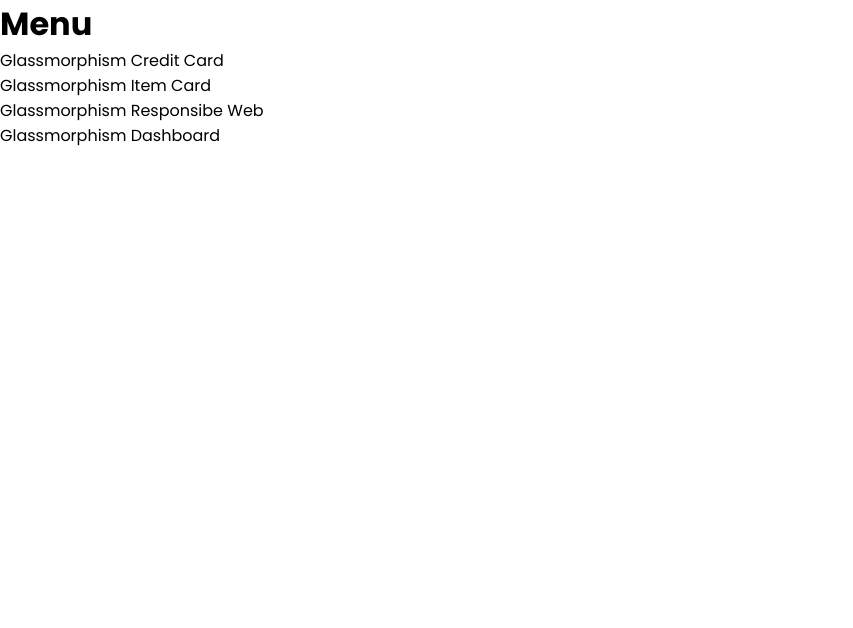
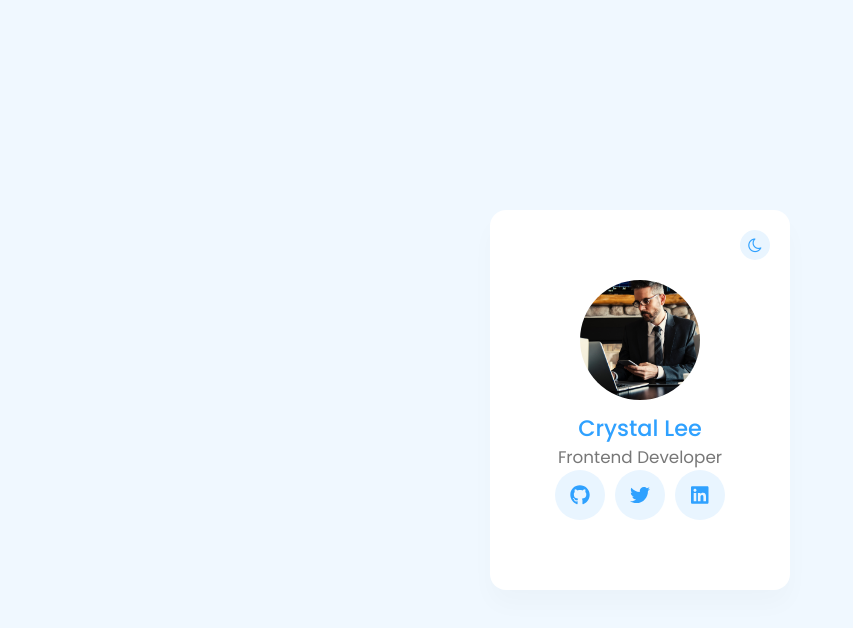
Before and after one commit to crystal1229d/css-workspace, a React app: page / in a window 1280 px wide. Shown: the top 628 px of the page, without its empty margins (0-853 px from the left). Built offline with nearby package versions, Linux system fonts and the light colour scheme.

Commit message:
consider adding light&dark mode

```diff
--- a/src/App.js
+++ b/src/App.js
@@ -1,6 +1,7 @@
 import { BrowserRouter, Route, Switch } from 'react-router-dom';
 import './App.css';
 import CreditCard from './credit_card/credit_card';
+import DarkLightMode from './dark_light_mode/dark_light_mode';
 import GlassDashboard from './glass_dashboard/glass_dashboard';
 import GlassWebsite from './glass_website/glass_website';
 import ItemCard from './item_card/item_card';
@@ -12,12 +13,14 @@ function App() {
       <BrowserRouter>
         <Switch>
             <Route exact path="/">
-                <MainMenu />
+                {/* <MainMenu /> */}
+                <DarkLightMode />
             </Route>
             <Route path="/card-glass-01"><CreditCard /></Route>
             <Route path="/card-glass-02"><ItemCard /></Route>
             <Route path="/website-glass-03"><GlassWebsite /></Route>
             <Route path="/dashboard-glass-04"><GlassDashboard /></Route>
+            <Route path="/dark-light-mode-05"><DarkLightMode /></Route>
         </Switch>
       </BrowserRouter>
     </>
--- /dev/null
+++ b/src/dark_light_mode/dark_light_mode.jsx
@@ -0,0 +1,32 @@
+import React, { useState } from 'react';
+import styles from './dark_light_mode.module.css';
+
+const DarkLightMode = () => {
+    const [mode, setMode] = useState('light');
+    const onChangeMode = e => {
+        setMode(mode === "light" ? "dark" : "light");
+    };
+
+    return (
+        <section className={`${styles.darklightmode}`}>
+        <div className={styles.card}>
+            <div className={styles.toggle} onClick={onChangeMode}></div>
+            <div className={styles.content}>
+                <div className={styles.imgText}>
+                    <div className={styles.imgBx}>
+                        <img src="../../images/worker.jpg" alt="profile image" />
+                    </div>
+                    <h3>Crystal Lee<br /><span>Frontend Developer</span></h3>
+                </div>
+                <ul className={styles.sci}>
+                    <li><a href="#"><i className={`fab fa-github ${styles.icon}`} aria-hidden="true"></i></a></li>
+                    <li><a href="#"><i className={`fab fa-twitter ${styles.icon}`} aria-hidden="true"></i></a></li>
+                    <li><a href="#"><i className={`fab fa-linkedin ${styles.icon}`} aria-hidden="true"></i></a></li>
+                </ul>
+            </div>
+        </div>
+    </section>
+    );
+};
+
+export default DarkLightMode;
--- /dev/null
+++ b/src/dark_light_mode/dark_light_mode.module.css
@@ -0,0 +1,129 @@
+@import url('https://fonts.googleapis.com/css?family=Poppins:300,400,500,600,700,800,900&display=swap');
+@import url("https://maxcdn.bootstrapcdn.com/font-awesome/4.7.0/css/font-awesome.min.css");
+
+* {
+    margin: 0;
+    padding: 0;
+    box-sizing: border-box;
+    font-family: 'Poppins', sans-serif;
+}
+section.darklightmode {
+    position: relative;
+    background: #f0f8ff;
+    min-height: 100vh;
+    display: flex;
+    justify-content: center;
+    align-items: center;
+}
+section.dark {
+    background: #24292d;
+}
+section .card {
+    position: relative;
+    width: 300px;
+    height: 380px;
+    background: #fff;
+    box-shadow: 0 15px 25px rgba(0,0,0,0.025);
+    border-radius: 16px;
+    display: flex;
+    justify-content: center;
+    align-items: center;
+}
+section .card .content,
+section .card .imgText {
+    display: flex;
+    justify-content: center;
+    align-items: center;
+    flex-direction: column;
+}
+section .card .imgText .imgBx {
+    position: relative;
+    width: 120px;
+    height: 120px;
+    overflow: hidden;
+    border-radius: 50%;
+    margin-bottom: 15px;
+}
+section .card .imgText .imgBx img {
+    position: absolute;
+    top: 0;
+    left: 0;
+    width: 100%;
+    height: 100%;
+    object-fit: cover;
+}
+section .card .imgText h3 {
+    font-weight: 500;
+    font-size: 1.4em;
+    line-height: 1.2em;
+    text-align: center;
+    color: #2fa1ff;
+}
+section .card .imgText h3 span{
+    font-weight: 400;
+    color: #777;
+    font-size: 0.75em;
+}
+section .card .sci {
+    display: flex;
+}
+section .card .sci li {
+    list-style: none;
+}
+section .card .sci li a {
+    position: relative;
+    width: 50px;
+    height: 50px;
+    background: #e9f5ff;
+    color: #2fa1ff;
+    margin: 0 5px;
+    display: flex;
+    justify-content: center;
+    align-items: center;
+    text-decoration: none;
+    border-radius: 50%;
+    font-size: 20px;
+    transition: 0.5s;
+}
+section .card .sci li a:hover {
+    color: #fff;
+}
+section .card .sci li a .icon{
+    position: relative;
+    z-index: 1000;
+}
+section .card .sci li a:before {
+    content: '';
+    position: absolute;
+    width: 100%;
+    height: 100%;
+    background: #2fa1ff;
+    border-radius: 50%;
+    transform: scale(0);
+    transition: 0.5s;
+}
+section .card .sci li a:hover:before {
+    transform: scale(1);
+}
+.toggle {
+    position: absolute;
+    top: 20px;
+    right: 20px;
+    background: #e9f5ff;
+    width: 30px;
+    height: 30px;
+    border-radius: 50%;
+    display: flex;
+    justify-content: center;
+    align-items: center;
+    cursor: pointer;
+    color: #2fa1ff;
+}
+.toggle:before {
+    content: '\f186';
+    font-family: fontAwesome;
+    color: #2fa1ff;
+}
+section.dark .toggle:before {
+    content: '\f185';
+}
--- a/src/main_menu/main_menu.jsx
+++ b/src/main_menu/main_menu.jsx
@@ -19,6 +19,7 @@ const MainMenu = () => {
                 <li data-id="card-glass-02" onClick={onMenuBtn}>Glassmorphism Item Card</li>
                 <li data-id="website-glass-03" onClick={onMenuBtn}>Glassmorphism Responsibe Web</li>
                 <li data-id="dashboard-glass-04" onClick={onMenuBtn}>Glassmorphism Dashboard</li>
+                <li data-id="dark-light-mode-05" onClick={onMenuBtn}>Dark&Light Mode</li>
             </ul>
         </div>
     );
```
Also changed, not shown: public/images/worker.jpg (added).
